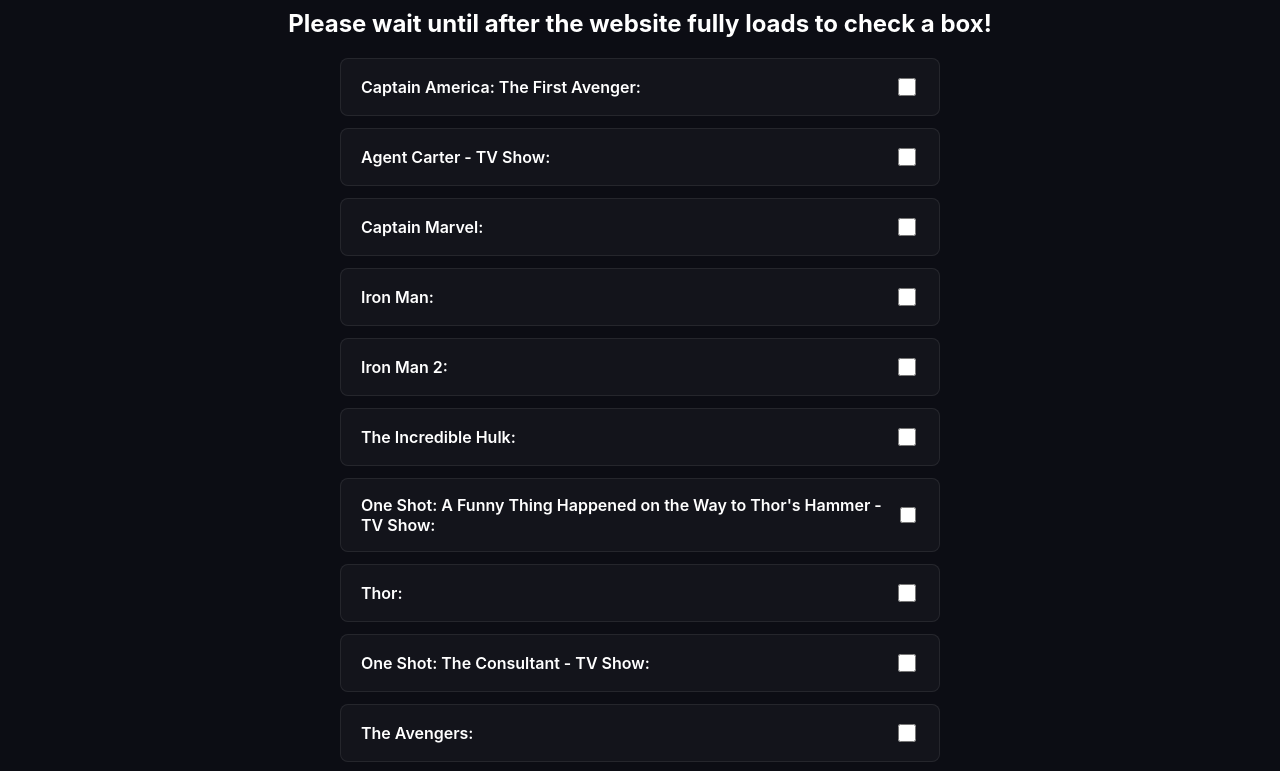
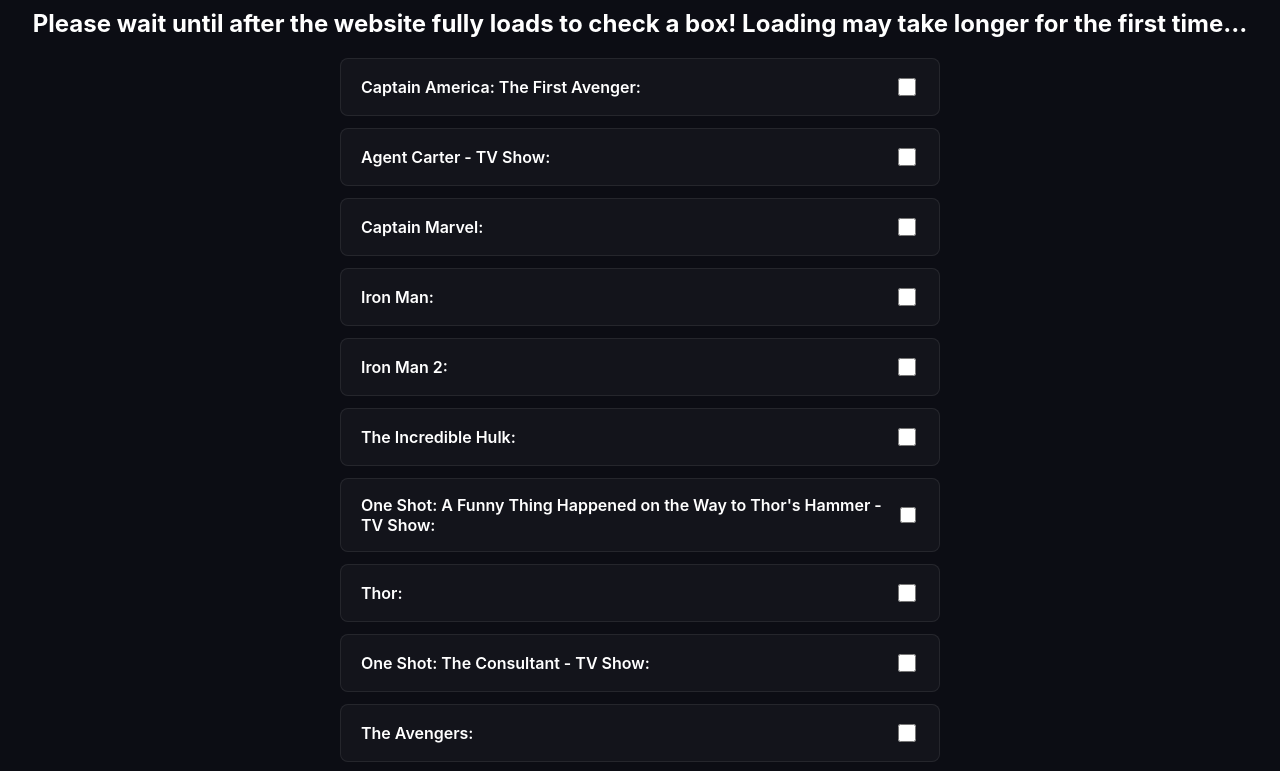
Before and after one commit to jasyn-tat/marvel_movies, a plain HTML site: page index.html in a window 1280 px wide. Shown: the part 143-914 px from the top of the page. Drawn offline with Linux system fonts and the light colour scheme.

Commit message:
Enhance loading message for user clarity
Updated message to inform users about potential loading delays.

```diff
--- a/index.html
+++ b/index.html
@@ -7,7 +7,7 @@
 </head>
 <body>
     <h1>Marvel Movie and TV Show Checklist for Summer 2026</h1>
-    <h2>Please wait until after the website fully loads to check a box!</h2>
+    <h2>Please wait until after the website fully loads to check a box! Loading may take longer for the first time...</h2>
 
     <!-- FIXED: Added id and class to the list container -->
     <ul id="marvel-list" class="checklist-container">
```
